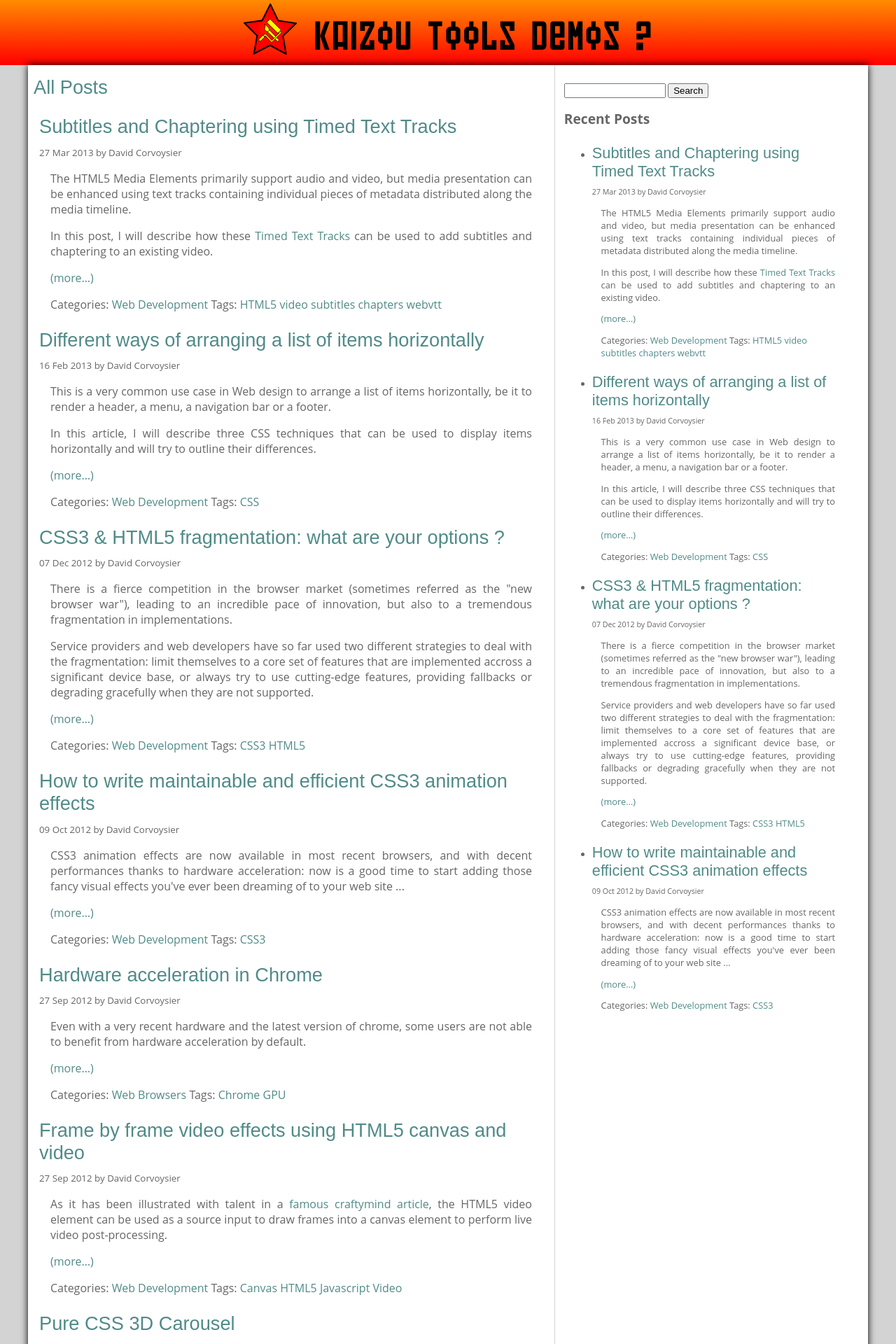
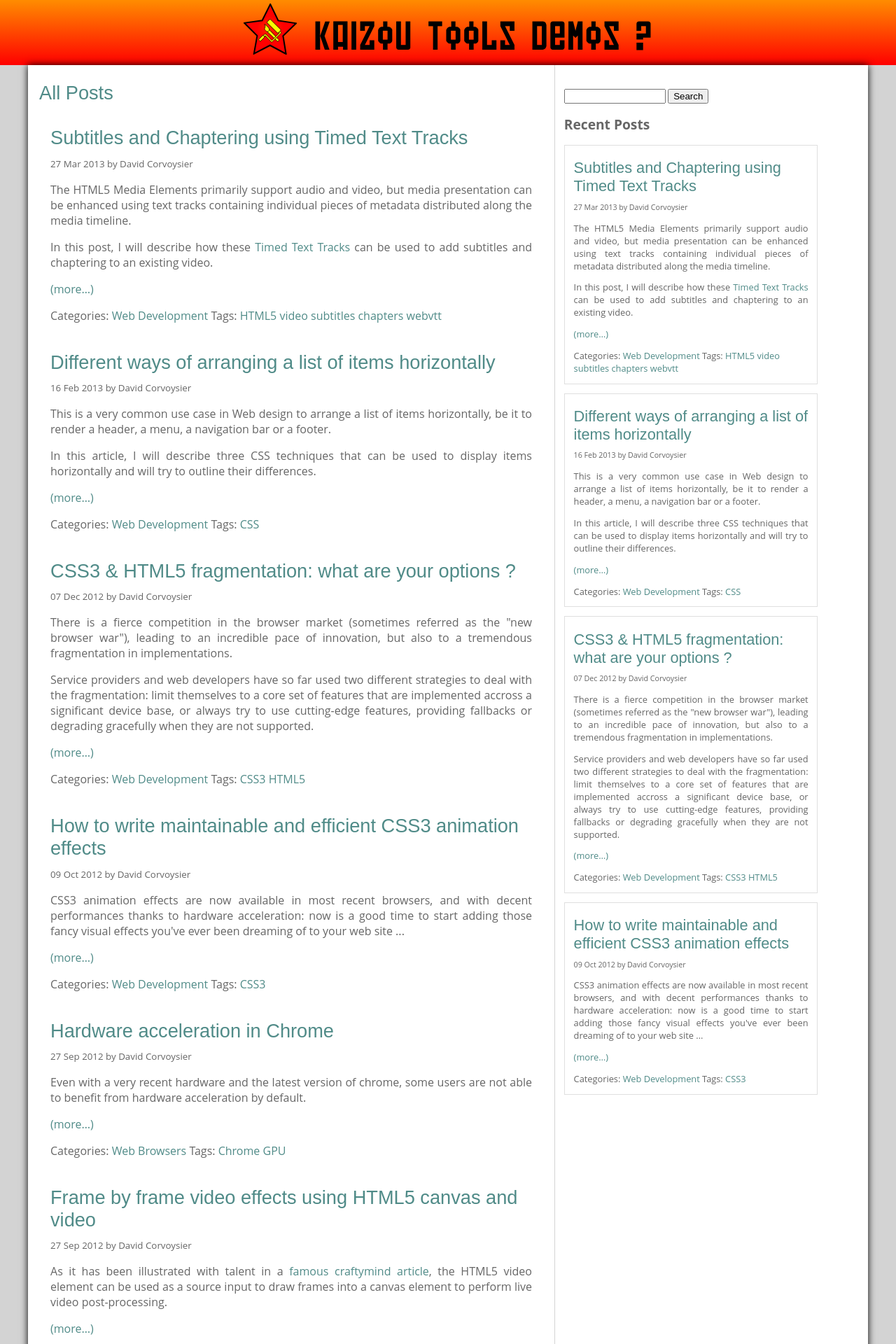
Before and after one commit to mgcrea/benchmark-kaizoumark, a Jekyll site: the page built from index.html, in a window 1280 px wide. Shown: the top 1920 px of the page at 70% size. Built offline with Jekyll 4.4.1, drawn with Linux system fonts in a browser that asks for light colours; the list of posts is cut into pages by our own code; comment, search, counter and statistics services are not loaded.

Commit message:
Improved recent posts display

```diff
--- a/_layouts/page.html
+++ b/_layouts/page.html
@@ -10,12 +10,10 @@ layout: default
 <aside id='second-col'>
 {% include search %}
 <!-- Recent Posts -->
-<div id="recent">
+<div id="recent-posts">
   <h2>Recent Posts</h2>
-  <ul>
     {% for post in site.posts limit:4 %}
-      <li>{% include post-abstract %}</li>
+      {% include post-abstract %}
     {% endfor %}
-  </ul>
 </div>
 </aside>
--- a/_layouts/post.html
+++ b/_layouts/post.html
@@ -27,13 +27,11 @@ layout: default
 <aside id='second-col'>
 {% include search %}
 <!-- Related Posts -->
-<div id="related">
+<div id="related-posts">
   <h2>Related Posts</h2>
-  <ul>
     {% for post in site.related_posts limit:4 %}
-      <li>{% include post-abstract %}</li>
+    	{% include post-abstract %}
     {% endfor %}
-  </ul>
 </div>
 <!-- Tips -->
 <div>
--- a/css/style.css
+++ b/css/style.css
@@ -190,16 +190,30 @@ header[role=banner] fieldset{
     }
 }
 
+#related-posts article {
+    width: 335px;
+    border: 1px solid #DFDFDF;
+    display: inline-block;
+    margin-right: 0.7em;
+    margin-bottom: 1em;
+    vertical-align:top;
+}
+
 #recent-posts article {
-    width: 30em;
+    width: 335px;
+    border: 1px solid #DFDFDF;
+    display: inline-block;
+    margin-right: 0.7em;
+    margin-bottom: 1em;
+    vertical-align:top;
 }
 
 /* Page & Posts title */
 header.title {
 /*    color: #508B88;
-	background-color: #303030;*/
+	background-color: #303030;
 	padding: 0.5em;
-	padding-top: 0.5em;
+	padding-top: 0.5em;*/
 }
 
 article {
@@ -212,8 +226,6 @@ article p {
 }
 
 article > header {
-    margin-left: -1em;
-    margin-top: -1em;
 }
 
 article h1 {
```
